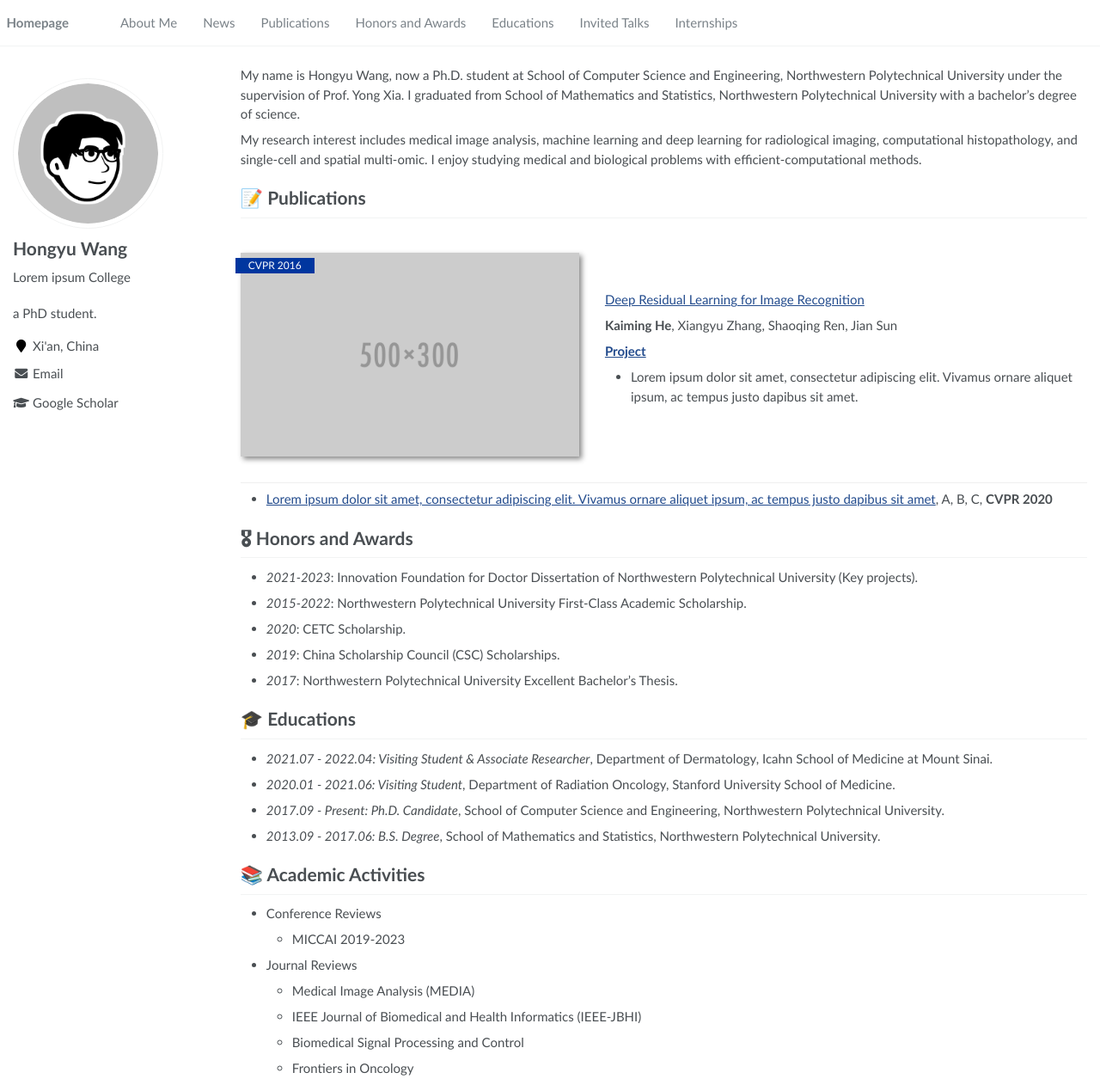
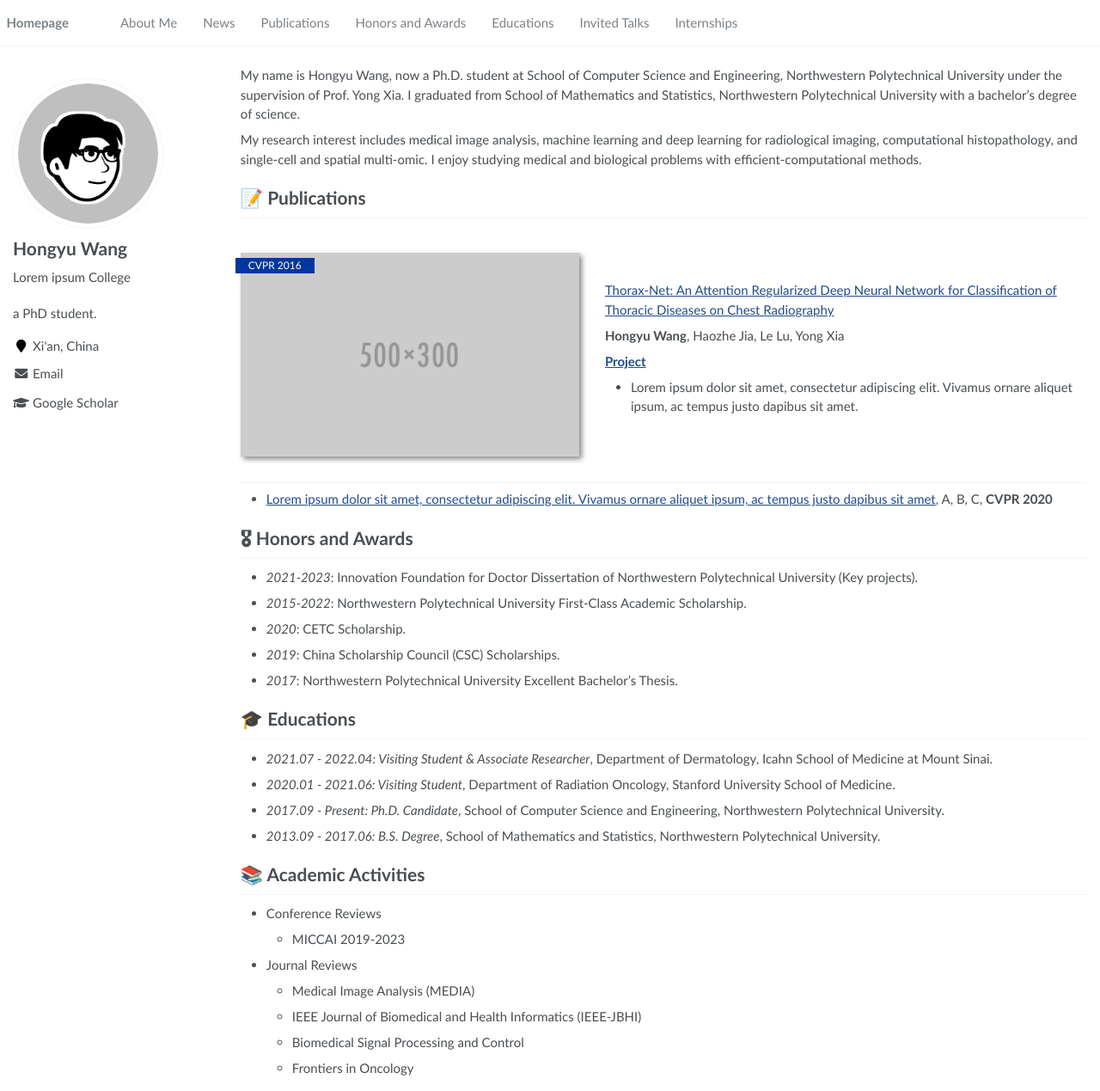
Before and after one commit to hywang01/hywang01.github.io, a Jekyll site: the page built from _pages/about.md, in a window 1280 px wide and 1269 px high. Shown: the whole window at 86% size. Built offline with Jekyll 4.4.1, drawn with Linux system fonts in a browser that asks for light colours.

Commit message:
publication

```diff
--- a/_pages/about.md
+++ b/_pages/about.md
@@ -30,9 +30,9 @@ My research interest includes medical image analysis, machine learning and deep
 <div class='paper-box'><div class='paper-box-image'><div><div class="badge">CVPR 2016</div><img src='images/500x300.png' alt="sym" width="100%"></div></div>
 <div class='paper-box-text' markdown="1">
 
-[Deep Residual Learning for Image Recognition](https://openaccess.thecvf.com/content_cvpr_2016/papers/He_Deep_Residual_Learning_CVPR_2016_paper.pdf)
+[Thorax-Net: An Attention Regularized Deep Neural Network for Classification of Thoracic Diseases on Chest Radiography](https://ieeexplore.ieee.org/document/8760405)
 
-**Kaiming He**, Xiangyu Zhang, Shaoqing Ren, Jian Sun
+**Hongyu Wang**, Haozhe Jia, Le Lu, Yong Xia
 
 [**Project**](https://scholar.google.com/citations?view_op=view_citation&hl=zh-CN&user=DhtAFkwAAAAJ&citation_for_view=DhtAFkwAAAAJ:ALROH1vI_8AC) <strong><span class='show_paper_citations' data='DhtAFkwAAAAJ:ALROH1vI_8AC'></span></strong>
 - Lorem ipsum dolor sit amet, consectetur adipiscing elit. Vivamus ornare aliquet ipsum, ac tempus justo dapibus sit amet.
```
